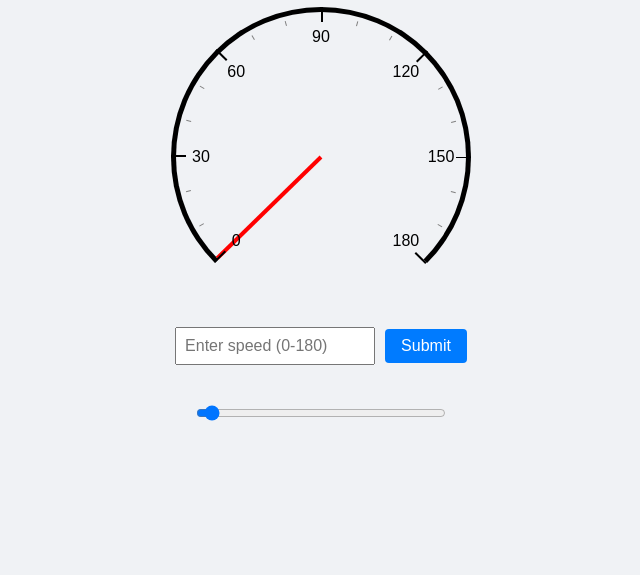
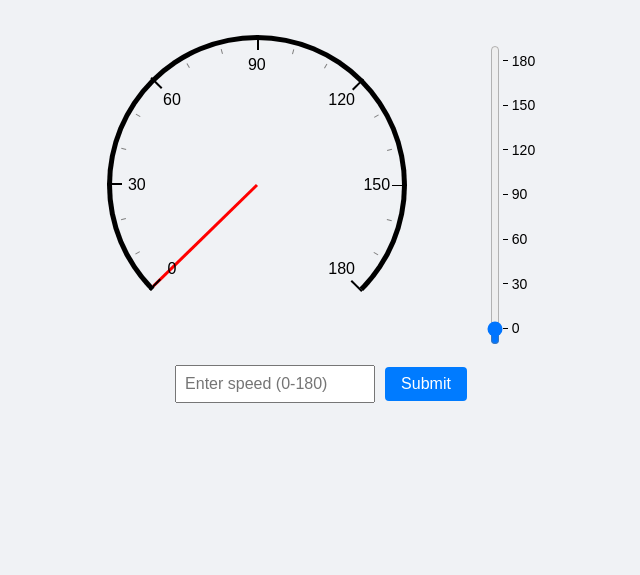
Before and after one commit to pranita09/speedometer, a plain HTML site: page index.html in a window 1280 px wide. Shown: the part 225-800 px from the top of the page, without its empty margins (319-959 px from the left). Drawn offline with Linux system fonts and the light colour scheme.

Commit message:
feat: add scale to the range bar

```diff
--- a/app.js
+++ b/app.js
@@ -16,10 +16,12 @@ const createTicks = () => {
   const radiiTick = 135;
   const radiiLabel = 120;
 
-  const calculatePosition = (radius, radians) => ({
-    x: center + radius * Math.cos(radians),
-    y: center + radius * Math.sin(radians),
-  });
+  const calculatePosition = (radius, radians) => {
+    return {
+      x: center + radius * Math.cos(radians),
+      y: center + radius * Math.sin(radians),
+    };
+  };
 
   for (let i = 0; i <= totalMarks; i++) {
     const angle = startAngle + i * angleStep;
@@ -91,7 +93,7 @@ const rotateNeedle = (input) => {
   const angle = (value - 0) * (270 / 180) - 135;
 
   needle.style.transform = `translateX(-50%) translateY(-100%) rotate(${
-    angle + 0.2
+    angle === -135 ? angle + 0.6 : angle + 0.1
   }deg)`;
 };
 
--- a/index.html
+++ b/index.html
@@ -8,11 +8,56 @@
   </head>
   <body>
     <main>
-      <h1>Speedometer</h1>
-      <div class="speedometer">
-        <div class="arc"></div>
-        <div class="needle" id="needle"></div>
-        <div class="ticks-container" id="ticksContainer"></div>
+      <h1>Speedometer App</h1>
+      <div class="container">
+        <div class="speedometer">
+          <div class="arc"></div>
+          <div class="needle" id="needle"></div>
+          <div class="ticks-container" id="ticksContainer"></div>
+        </div>
+        <div class="scaleContainer">
+          <div class="scaleWrapper">
+            <input
+              type="range"
+              id="scaleInput"
+              min="0"
+              max="180"
+              value="0"
+              step="1"
+              class="verticalScale"
+            />
+            <div class="scaleLabels">
+              <div class="labelWrapper">
+                <span class="scaleTick"></span>
+                <span class="scaleLabel">180</span>
+              </div>
+              <div class="labelWrapper">
+                <span class="scaleTick"></span>
+                <span class="scaleLabel">150</span>
+              </div>
+              <div class="labelWrapper">
+                <span class="scaleTick"></span>
+                <span class="scaleLabel">120</span>
+              </div>
+              <div class="labelWrapper">
+                <span class="scaleTick"></span>
+                <span class="scaleLabel">90</span>
+              </div>
+              <div class="labelWrapper">
+                <span class="scaleTick"></span>
+                <span class="scaleLabel">60</span>
+              </div>
+              <div class="labelWrapper">
+                <span class="scaleTick"></span>
+                <span class="scaleLabel">30</span>
+              </div>
+              <div class="labelWrapper">
+                <span class="scaleTick"></span>
+                <span class="scaleLabel">0</span>
+              </div>
+            </div>
+          </div>
+        </div>
       </div>
       <div class="inputContainer">
         <input
@@ -24,17 +69,6 @@
         />
         <button id="submitBtn">Submit</button>
       </div>
-      <div class="scaleContainer">
-        <input
-          type="range"
-          id="scaleInput"
-          min="0"
-          max="180"
-          value="0"
-          step="30"
-          class="verticalScale"
-        />
-      </div>
     </main>
     <script type="module" src="app.js"></script>
   </body>
--- a/styles.css
+++ b/styles.css
@@ -17,6 +17,15 @@ body {
 h1 {
   margin-bottom: 40px;
   text-align: center;
+}
+
+.container {
+  padding: 0 16px;
+  display: flex;
+  align-items: center;
+  justify-content: center;
+  gap: 60px;
+  flex-wrap: wrap;
 }
 
 .speedometer {
@@ -40,7 +49,7 @@ h1 {
 
 .needle {
   position: absolute;
-  width: 4px;
+  width: 3px;
   height: 145px;
   background-color: red;
   transform-origin: 50% 100%;
@@ -118,9 +127,43 @@ button:hover {
   justify-content: center;
 }
 
+.scaleWrapper {
+  position: relative;
+  display: flex;
+  align-items: center;
+}
+
 .verticalScale {
-  width: 250px;
-  height: 6px;
-  margin-top: 20px;
+  -webkit-appearance: slider-vertical;
+  width: 6px;
+  height: 300px;
+  margin-left: 20px;
   cursor: pointer;
 }
+
+.scaleLabels {
+  padding: 8px 0;
+  position: relative;
+  height: 300px;
+  display: flex;
+  flex-direction: column;
+  justify-content: space-between;
+}
+
+.labelWrapper {
+  display: flex;
+  align-items: center;
+}
+
+.scaleTick {
+  width: 5px;
+  height: 1px;
+  background-color: #000;
+  margin-right: 4px;
+}
+
+.scaleLabel {
+  font-size: 14px;
+  color: #000;
+  user-select: none;
+}
```
